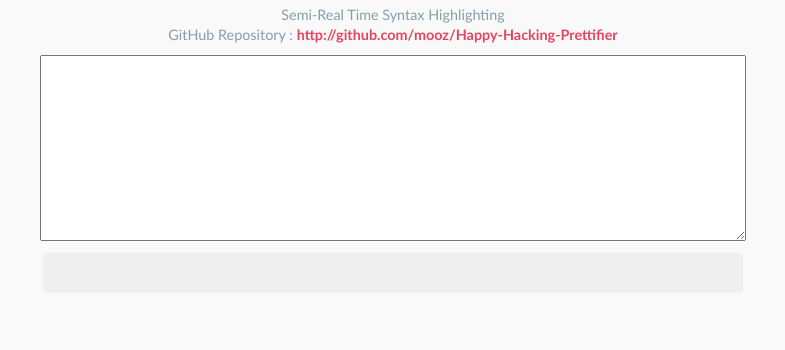
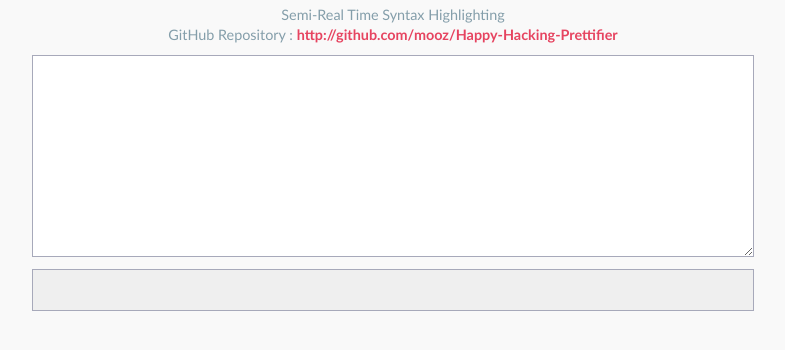
Before and after one commit to mooz/Happy-Hacking-Prettifier, a plain HTML site: page index.html in a window 1280 px wide. Shown: the part 54-404 px from the top of the page, without its empty margins (247-1032 px from the left). Drawn offline with Linux system fonts and the light colour scheme.

Commit message:
Updated style

```diff
--- a/hhp.css
+++ b/hhp.css
@@ -59,19 +59,20 @@ h1 {
     font-family : Monaco, Consolas, "Bitstream Vera Sans Mono", monospace;
     display     : block;
     margin      : 10px auto;
+    width       : 700px;
+    font-size   : 100%;
+    border      : 1px solid #a7a9ba;
+    padding     : 10px;
+
+    outline     : medium none;
 }
 
 #input {
-    width  : 700px;
     height : 180px;
 }
 
 pre.code {
-    width                 : 680px;
     padding               : 10px;
     min-height            : 20px;
     overflow              : auto;
-    -webkit-border-radius : 4px;
-    -moz-border-radius    : 4px;
-    border-radius         : 4px;
 }
```
